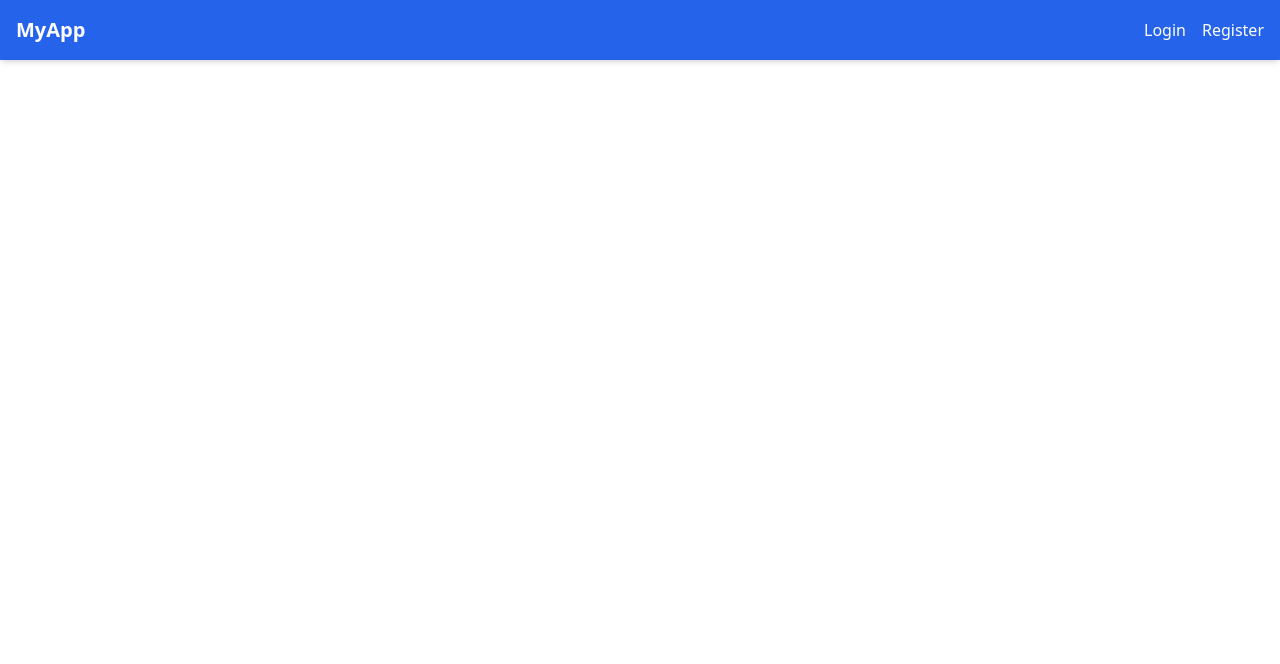
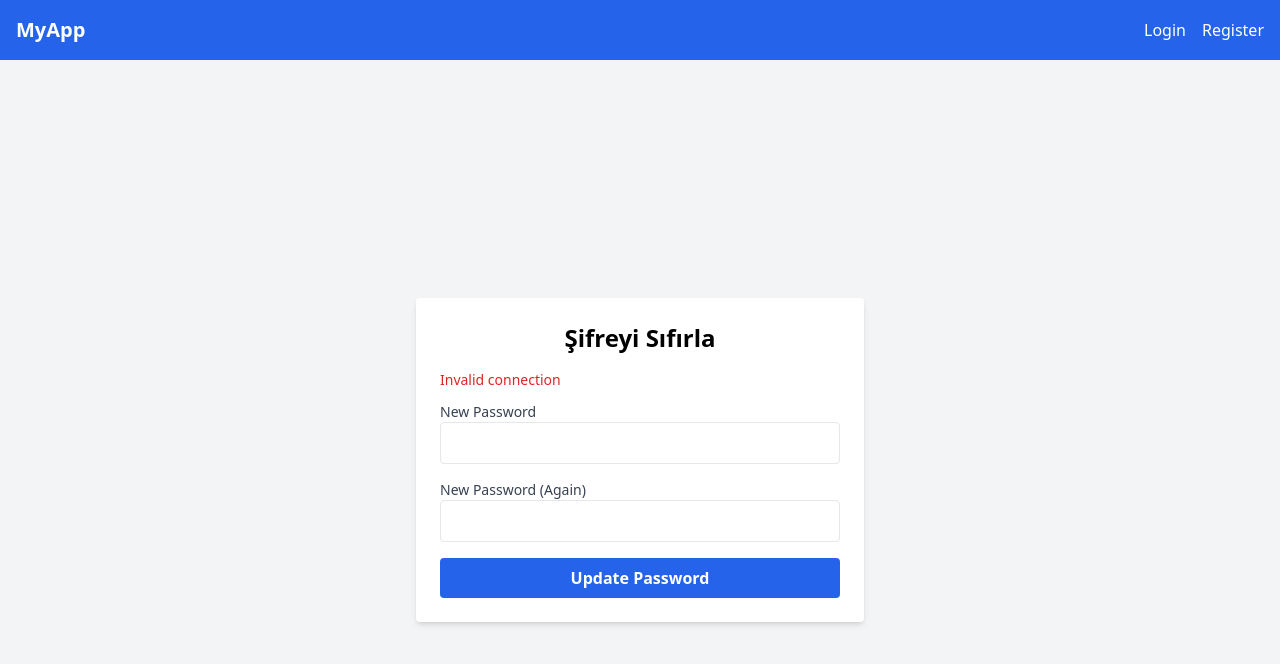
Before and after one commit to selimballi007/JwtAuthDemoClient, a React (Create React App) app: page /reset-password in a window 1280 px wide. Shown: the top 664 px of the page. Built offline with nearby package versions, Linux system fonts and the light colour scheme.

Commit message:
ResetPasswordPage added. Minor updates

```diff
--- a/src/App.js
+++ b/src/App.js
@@ -6,6 +6,7 @@ import ProfilePage from "./pages/ProfilePage";
 import ProtectedRoute from "./components/ProtectedRoute";
 import Navbar from "./components/Navbar";
 import ForgotPasswordPage from "./pages/ForgotPasswordPage";
+import ResetPasswordPage from "./pages/ResetPasswordPage";
 
 function App() {
   return (
@@ -15,6 +16,7 @@ function App() {
           <Route path="/login" element={<LoginPage />} />
           <Route path="/register" element={<RegisterPage />}/>
           <Route path="/forgot-password" element={<ForgotPasswordPage />}/>
+          <Route path="/reset-password" element={<ResetPasswordPage />}/>
           <Route
             path="/profile"
             element={
--- a/src/components/Navbar.jsx
+++ b/src/components/Navbar.jsx
@@ -57,9 +57,11 @@ const Navbar = () => {
             viewBox="0 0 24 24"
           >
             {menuOpen ? (
-              <path d="M6 18L18 6M6 6l12 12" />
+              // Çarpı (X) ikonu
+              <path stroke="currentColor" strokeWidth="2" strokeLinecap="round" d="M6 18L18 6M6 6l12 12" />
             ) : (
-              <path d="M4 6h16M4 12h16M4 18h16" />
+              // Hamburger ikonu
+              <path stroke="currentColor" strokeWidth="2" strokeLinecap="round" d="M4 6h16M4 12h16M4 18h16" />
             )}
           </svg>
         </button>
--- /dev/null
+++ b/src/pages/ResetPasswordPage.jsx
@@ -0,0 +1,95 @@
+import React,{useState,useEffect} from "react";
+import { useSearchParams, useNavigate } from "react-router-dom";
+import api from "../services/api";
+
+
+const ResetPasswordPage = () => {
+    const [searchParams] = useSearchParams();
+    const token = searchParams.get("token");
+    const navigate = useNavigate();
+
+    const [password, setPassword] = useState("");
+    const [confirmPassword, setConfirmPassword] = useState("");
+    const [error, setError] = useState("");
+    const [success, setSuccess] = useState(false);
+
+    useEffect(() => {
+        if (!token) {
+            setError("Invalid connection");
+        }
+    }, [token]);
+
+    const handleSubmit = async (e) => {
+        e.preventDefault();
+
+        if (password.length < 6) {
+            setError("The password must be at least 6 characters.");
+            return;
+        }
+
+        if (password !== confirmPassword) {
+            setError("Passwords do not match");
+            return;
+        }
+
+        try {
+            await api.post("/auth/reset-password", {
+                token,
+                newPassword: password
+            });
+            setSuccess(true);
+            setTimeout(() => navigate("/login"), 3000)
+        } catch (err) {
+            console.log(err);
+            setError("The token is invalid or expired.");
+        }
+    }
+
+    return (
+        <div className="flex justify-center items-center min-h-screen bg-gray-100">
+            <div className="bg-white p-6 rounded shadow-md w-full max-w-md">
+                <h2 className="text-2xl font-bold mb-4 text-center">Şifreyi Sıfırla</h2>
+
+                {error && <p className="text-red-600 text-sm mb-3">{error}</p>}
+                {success ? (
+                    <p className="text-green-600 text-center">
+                        Your password has been successfully reset. You're redirected to the login page...
+                    </p>
+                ) : (
+                    <form onSubmit={handleSubmit} className="space-y-4">
+                        <div>
+                            <label className="block text-sm font-medium text-gray-700">New Password</label>
+                            <input
+                                type="password"
+                                className="w-full px-4 py-2 border rounded focus:outline-none focus:ring-2 focus:ring-blue-500"
+                                value={password}
+                                onChange={(e) => setPassword(e.target.value)}
+                                required
+                            />
+                        </div>
+
+                        <div>
+                            <label className="block text-sm font-medium text-gray-700">New Password (Again)</label>
+                            <input
+                                type="password"
+                                className="w-full px-4 py-2 border rounded focus:outline-none focus:ring-2 focus:ring-blue-500"
+                                value={confirmPassword}
+                                onChange={(e) => setConfirmPassword(e.target.value)}
+                                required
+                            />
+                        </div>
+
+                        <button
+                            type="submit"
+                            className="w-full bg-blue-600 text-white font-semibold py-2 px-4 rounded hover:bg-blue-700"
+                        >
+                            Update Password
+                        </button>
+                    </form>
+                )}
+            </div>
+        </div>
+    );
+};
+
+export default ResetPasswordPage;
```
